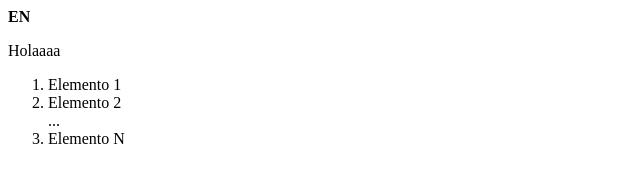
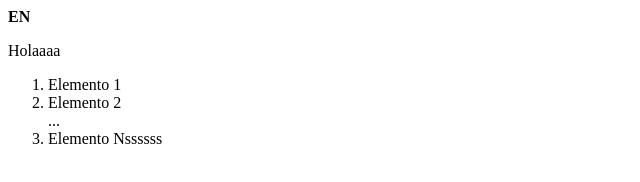
Before and after one commit to georgesteve/prueba-touluse-3, a plain HTML site: page index.html in a window 1280 px wide. Shown: the full height of the page, 0-640 px from the left. Drawn offline with Linux system fonts and the light colour scheme.

Commit message:
prueba 5

```diff
--- a/index.html
+++ b/index.html
@@ -11,7 +11,7 @@
         <li>Elemento 1</li>
         <li>Elemento 2</li>
         ...
-        <li>Elemento N</li>
+        <li>Elemento Nssssss</li>
       </ol>
 </body>
 
```
